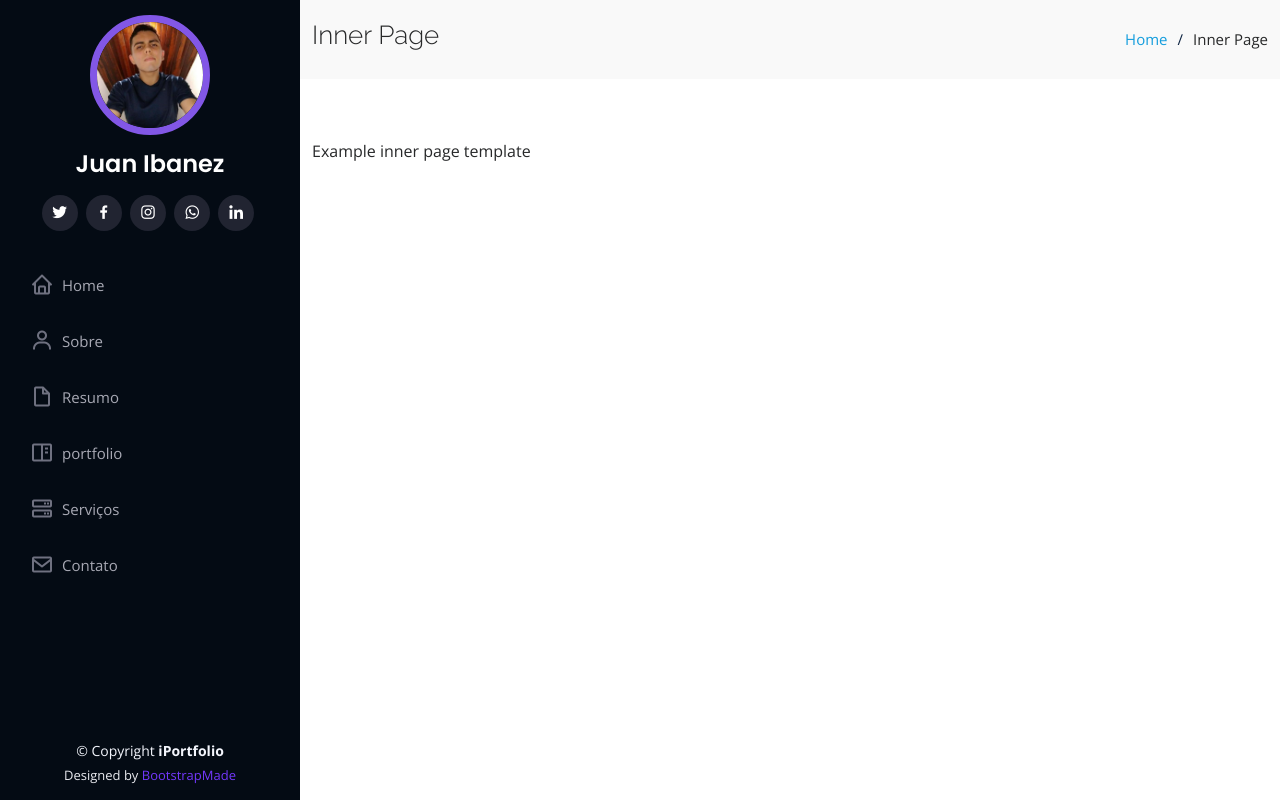
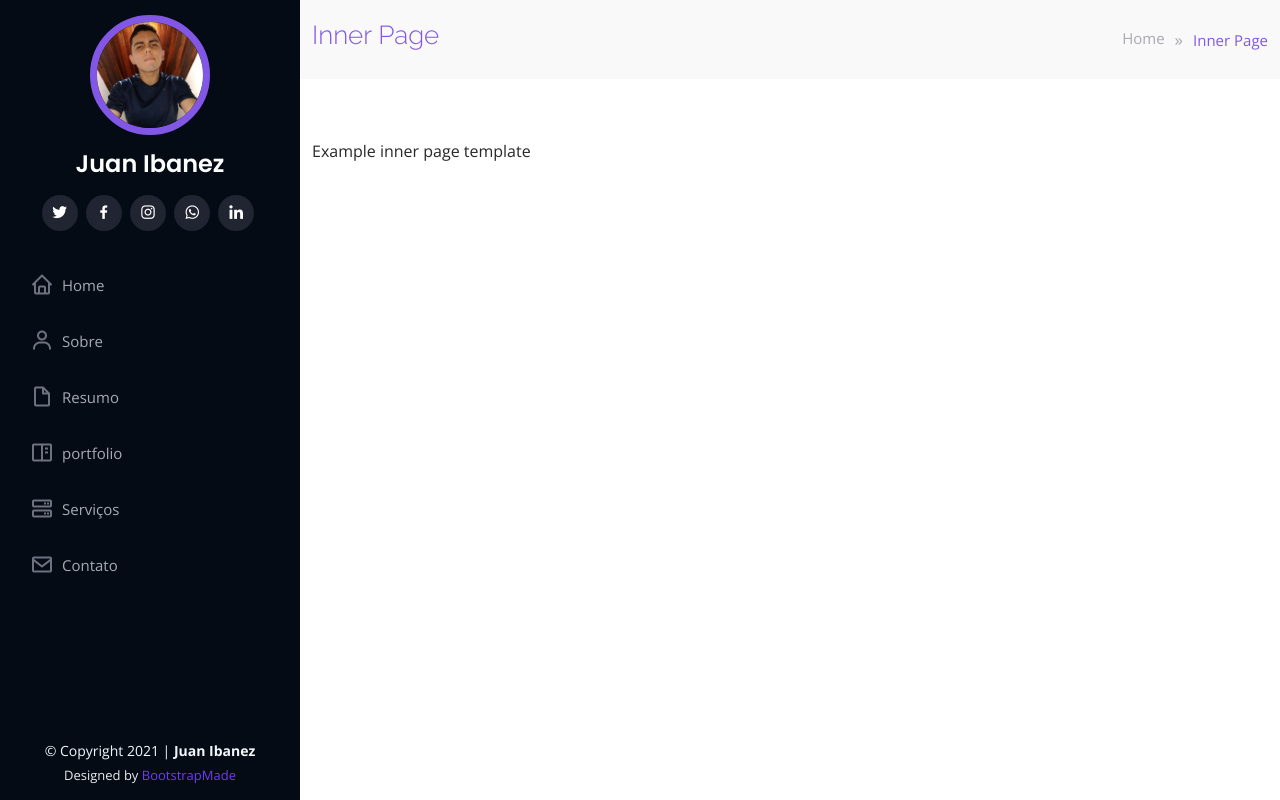
Before and after one commit to Ibanez-Juan/Portfolio-Simplificado, a plain HTML site: page inner-page.html in a window 1280 px wide. Drawn offline with nearby package versions, Linux system fonts and the light colour scheme.

Commit message:
update css

```diff
--- a/inner-page.html
+++ b/inner-page.html
@@ -143,7 +143,7 @@
     <!--/Fim Header-->
 
     <main id="main">
-      <!-- ======= Breadcrumbs ======= -->
+      <!--Breadcrumbs-->
       <section class="breadcrumbs">
         <div class="container">
           <div class="d-flex justify-content-between align-items-center">
@@ -165,11 +165,12 @@
     </main>
     <!-- End #main -->
 
-    <!-- ======= Footer ======= -->
+    <!--Footer-->
     <footer id="footer">
       <div class="container">
         <div class="copyright">
-          &copy; Copyright <strong><span>iPortfolio</span></strong>
+          &copy; Copyright 2021 |
+          <strong><span>Juan Ibanez</span></strong>
         </div>
         <div class="credits">
           <!-- All the links in the footer should remain intact. -->
@@ -180,7 +181,7 @@
         </div>
       </div>
     </footer>
-    <!-- End  Footer -->
+    <!--/Fim Footer-->
 
     <a
       href="#"
--- a/public/styles/style.css
+++ b/public/styles/style.css
@@ -216,6 +216,10 @@ h6 {
 .mobile-nav-active #header {
   left: 0;
 }
+
+/*--------------------------------------------------------------
+# BreadCrumbs Section
+--------------------------------------------------------------*/
 
 /*--------------------------------------------------------------
 # Hero Section
@@ -1018,6 +1022,18 @@ section {
 /*--------------------------------------------------------------
 # Breadcrumbs
 --------------------------------------------------------------*/
+.breadcrumbs > div > div > h2 {
+  color: rgb(130, 87, 230);
+}
+
+.breadcrumbs > div > div > ol > li {
+  color: rgb(130, 87, 230);
+}
+
+.breadcrumbs > div > div > ol > li > a {
+  color: rgb(168, 168, 179);
+}
+
 .breadcrumbs {
   padding: 20px 0;
   background: #f9f9f9;
@@ -1044,8 +1060,9 @@ section {
 .breadcrumbs ol li + li::before {
   display: inline-block;
   padding-right: 10px;
-  color: #0e2442;
-  content: "/";
+  color: rgb(168, 168, 179);
+  font-size: 17px;
+  content: "»";
 }
 
 @media (max-width: 768px) {
```
Also changed, not shown: index.html (+1 -1 lines), portfolio-details.html (+4 -3 lines).
